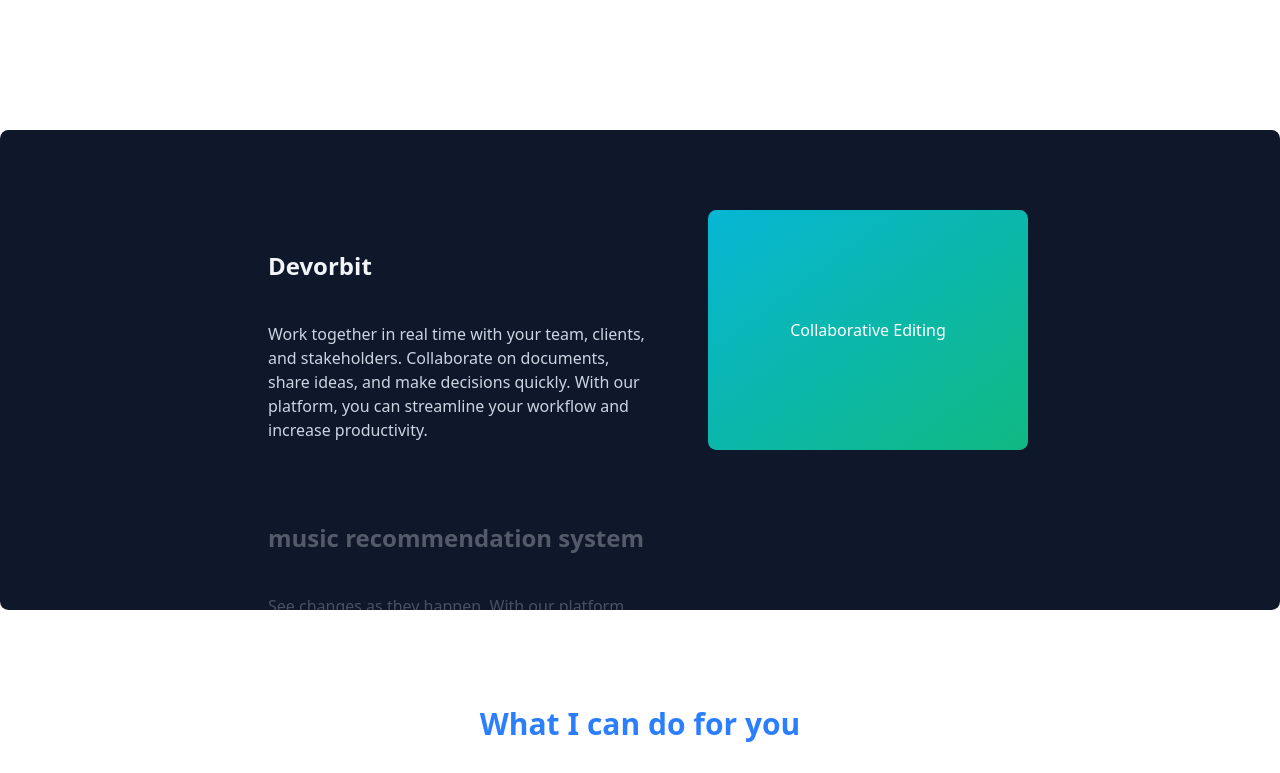
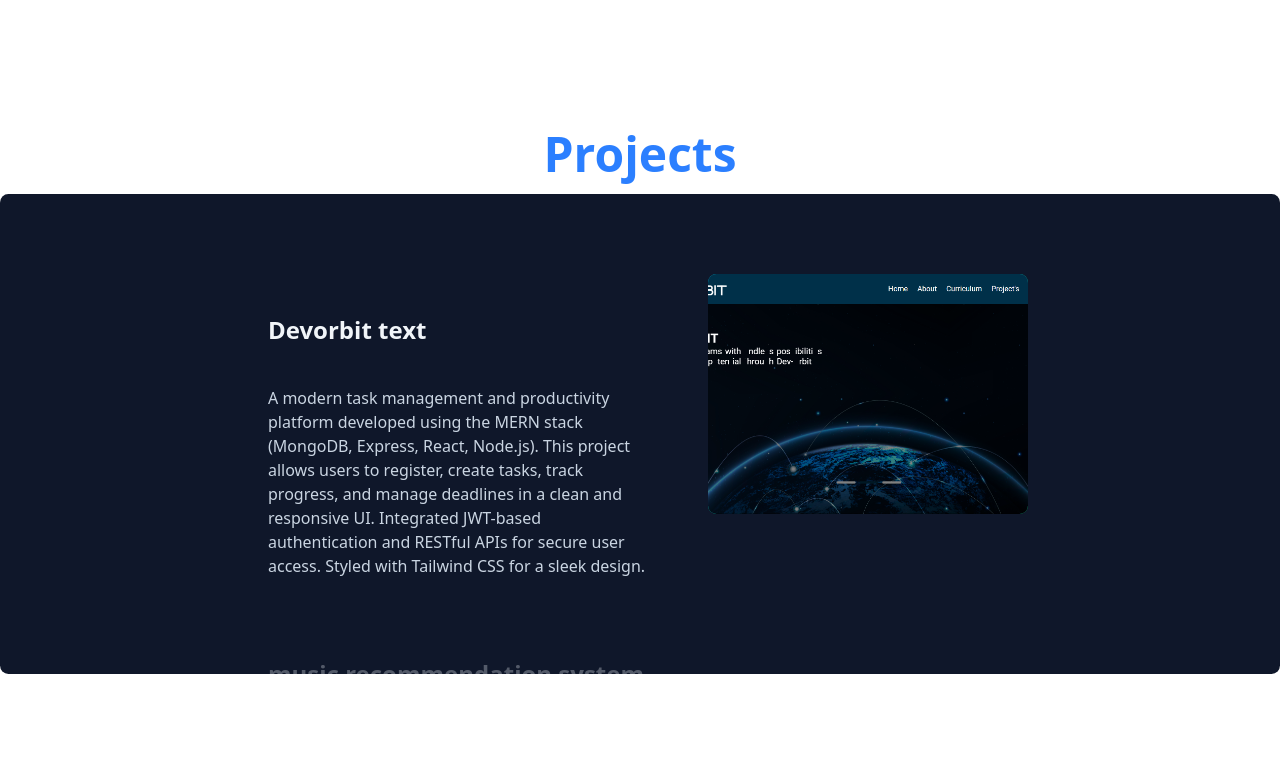
Before and after one commit to SAIKUMAR008212/portfolio, a Next.js app: page / in a window 1280 px wide. Shown: the part 2040-2813 px from the top of the page. Built offline with nearby package versions, Linux system fonts and the light colour scheme.

Commit message:
updated the image for project and changed the description

```diff
--- a/src/components/project/page.tsx
+++ b/src/components/project/page.tsx
@@ -5,19 +5,26 @@ import { StickyScroll } from '../ui/sticky-scroll-reveal';
 
 const content = [
   {
-    title: "Devorbit",
+    title: " Devorbit text",
     description:
-      "Work together in real time with your team, clients, and stakeholders. Collaborate on documents, share ideas, and make decisions quickly. With our platform, you can streamline your workflow and increase productivity.",
+      "A modern task management and productivity platform developed using the MERN stack (MongoDB, Express, React, Node.js). This project allows users to register, create tasks, track progress, and manage deadlines in a clean and responsive UI. Integrated JWT-based authentication and RESTful APIs for secure user access. Styled with Tailwind CSS for a sleek design.",
     content: (
       <div className="flex h-full w-full items-center justify-center bg-[linear-gradient(to_bottom_right,var(--cyan-500),var(--emerald-500))] text-white">
-        Collaborative Editing
+        <img
+          src="Devorbit.png"
+          width={300}
+          height={300}
+          className="h-full w-full object-cover"
+          alt="linear board demo"
+        />
+
       </div>
     ),
   },
   {
     title: "music recommendation system",
     description:
-      "See changes as they happen. With our platform, you can track every modification in real time. No more confusion about the latest version of your project. Say goodbye to the chaos of version control and embrace the simplicity of real-time updates.",
+      "An intelligent web app that suggests music based on user preferences using machine learning. Built with React (Vite) on the frontend and a Flask (Python) backend with KNN and data from a CSV dataset. Clean UI with Tailwind CSS and real-time recommendations via REST APIs.See changes as they happen. With our platform, you can track every modification in real time. No more confusion about the latest version of your project. Say goodbye to the chaos of version control and embrace the simplicity of real-time updates.",
     content: (
       <div className="flex h-full w-full items-center justify-center text-white">
         <img
@@ -36,7 +43,13 @@ const content = [
       "Experience real-time updates and never stress about version control again. Our platform ensures that you're always working on the most recent version of your project, eliminating the need for constant manual updates. Stay in the loop, keep your team aligned, and maintain the flow of your work without any interruptions.",
     content: (
       <div className="flex h-full w-full items-center justify-center bg-[linear-gradient(to_bottom_right,var(--orange-500),var(--yellow-500))] text-white">
-        Version control
+        <img
+          src="/linear.webp"
+          width={300}
+          height={300}
+          className="h-full w-full object-cover"
+          alt="linear board demo"
+        />
       </div>
     ),
   },
@@ -46,6 +59,8 @@ const content = [
 export default function Project() {
   return (
     <div className="w-full py-4">
+    <p className="text-3xl md:text-5xl text-center font-bold text-primary mb-4">Projects</p>
+
       <StickyScroll content={content} />
     </div>
   );
```
Also changed, not shown: public/Devorbit.png (added).
